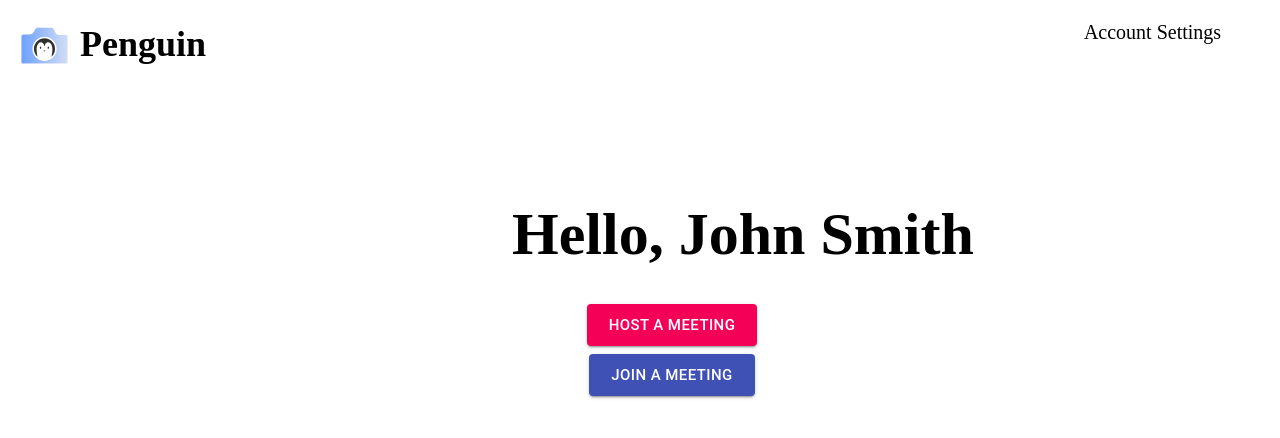
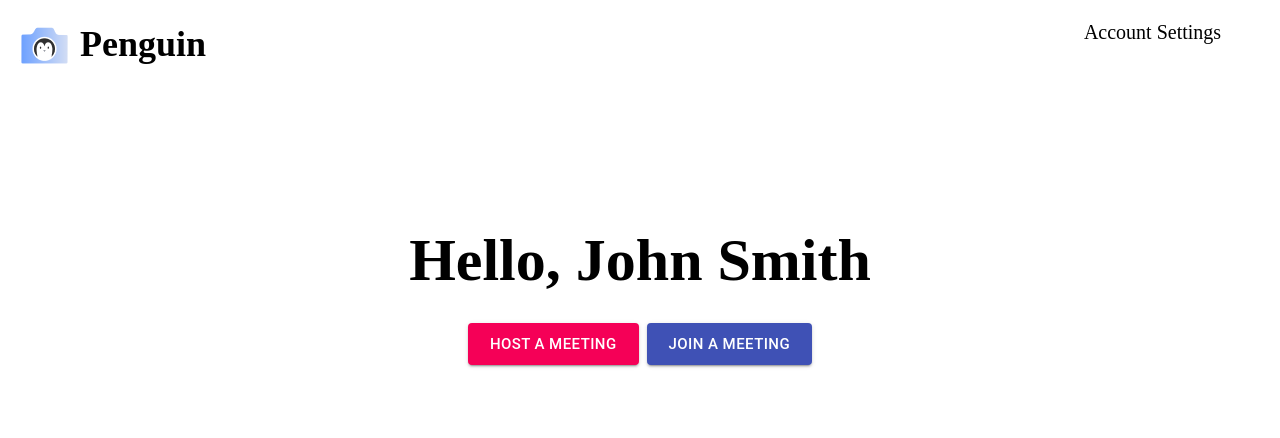
Before and after one commit to bluAsterisk/CECS448_Project, a React (Create React App) app in the folder Phase 3/penguin/: page /dashboard in a window 1280 px wide. Shown: the top 438 px of the page. Built offline with nearby package versions, Linux system fonts and the light colour scheme.

Commit message:
updated better centering

```diff
--- a/Phase 3/penguin/src/components/DashboardPage/Buttons.js
+++ b/Phase 3/penguin/src/components/DashboardPage/Buttons.js
@@ -31,13 +31,6 @@ const theme = createMuiTheme({
       },
   });
 
-const joinContainer = styled.div`
-    position: absolute;
-    width: auto;
-    height: auto;
-`
-
-
 function Buttons(){
     return(
         <MuiThemeProvider>
@@ -52,7 +45,7 @@ function Buttons(){
                         size = "large"
                         id="login"
                         color="secondary"
-                        component={Link} to='/dashboard'>Host a Meeting
+                        component={Link} to=''>Host a Meeting
                     </Button>
                 </Grid>
                 <Grid item>
@@ -61,7 +54,7 @@ function Buttons(){
                         size = "large"
                         id="signup"
                         color = "primary"
-                        component={Link}to='/registration'>Join a Meeting
+                        component={Link}to=''>Join a Meeting
                     </Button>
                 </Grid>
                 </Grid>
--- a/Phase 3/penguin/src/components/DashboardPage/WelcomeTxt.js
+++ b/Phase 3/penguin/src/components/DashboardPage/WelcomeTxt.js
@@ -1,37 +1,19 @@
 import React from 'react'
 import styled from 'styled-components'
 import Buttons from './Buttons'
-
-const TextContainer = styled.div`
-    position: absolute;
-    width: 50%;
-    height: auto;
-    left: calc(25%);
-    right: calc(25%);
-    top: calc(50%/2);
-    margin-left: 15%;
-`
-
-const ButtonContainer = styled.div`
-    position: absolute;
-    width: 50%;
-    height: auto;
-    top: 150%;
-`
 
 const Welcome = styled.div`
     font-family: Pier Sans;
     font-size: 60px;
     font-style: normal;
     font-weight: bold;
+    padding-top: 25%;
+    padding-bottom: 5%;
 `
 
 function WelcomeTxt(){
     return(
-        <TextContainer>
-            <Welcome>Hello, John Smith</Welcome> {/* Retrieve User's Name */}
-            <ButtonContainer><Buttons /></ButtonContainer>
-        </TextContainer>
+        <Welcome>Hello, John Smith</Welcome>
     );
 }
 
--- a/Phase 3/penguin/src/components/DashboardPage/dashboardPage.js
+++ b/Phase 3/penguin/src/components/DashboardPage/dashboardPage.js
@@ -3,13 +3,20 @@ import Header from '../Header/Header'
 import AccSettings from '../DashboardPage/AccSettings'
 import WelcomeTxt from '../DashboardPage/WelcomeTxt'
 import Buttons from '../DashboardPage/Buttons'
+import Container from '@material-ui/core/Container';
+
+
 
 function DashboardPage(){
     return(
         <div>
             <Header />
             <AccSettings />
-            <WelcomeTxt />
+            <Container maxWidth="sm">
+
+            <center><WelcomeTxt></WelcomeTxt></center>
+            <Buttons />
+            </Container>
         </div>
     );
 }
```
